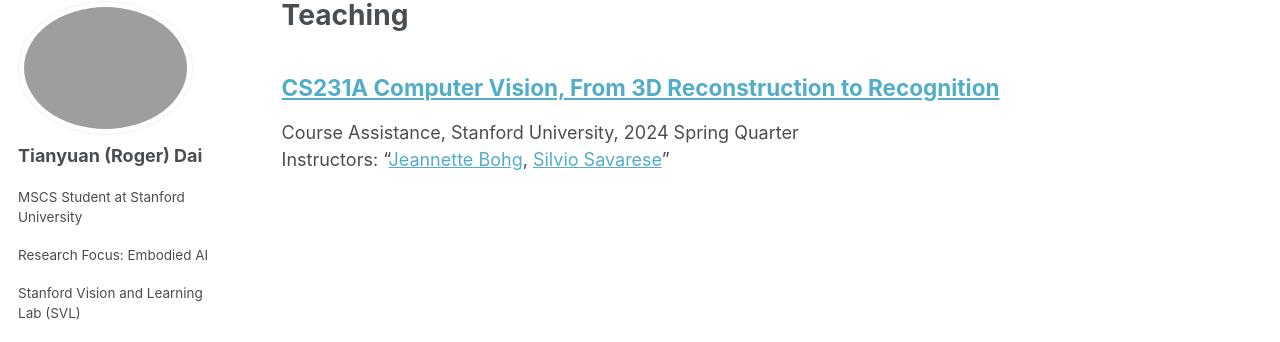
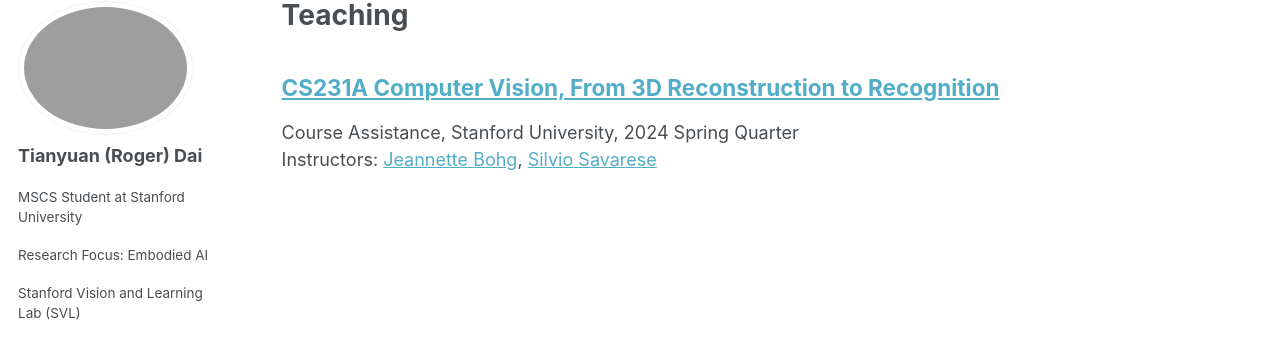
Before and after one commit to RogerDAI1217/RogerDai.github.io, a Jekyll site: the page built from _pages/teaching.md, in a window 1280 px wide. Shown: the part 85-427 px from the top of the page. Built offline with Jekyll 4.4.1, drawn with Linux system fonts in a browser that asks for light colours; some web fonts are replaced.

```diff
--- a/_pages/teaching.md
+++ b/_pages/teaching.md
@@ -7,4 +7,4 @@ author_profile: true
 
 ## [CS231A Computer Vision, From 3D Reconstruction to Recognition](https://web.stanford.edu/class/cs231a/)
 Course Assistance, Stanford University, 2024 Spring Quarter<br />
-Instructors: "[Jeannette Bohg](https://web.stanford.edu/~bohg/), [Silvio Savarese](https://wayback.stanford.edu/was/20180314115226mp_/http://cvgl.stanford.edu/silvio/)"
+Instructors: [Jeannette Bohg](https://web.stanford.edu/~bohg/), [Silvio Savarese](https://wayback.stanford.edu/was/20180314115226mp_/http://cvgl.stanford.edu/silvio/)
```
